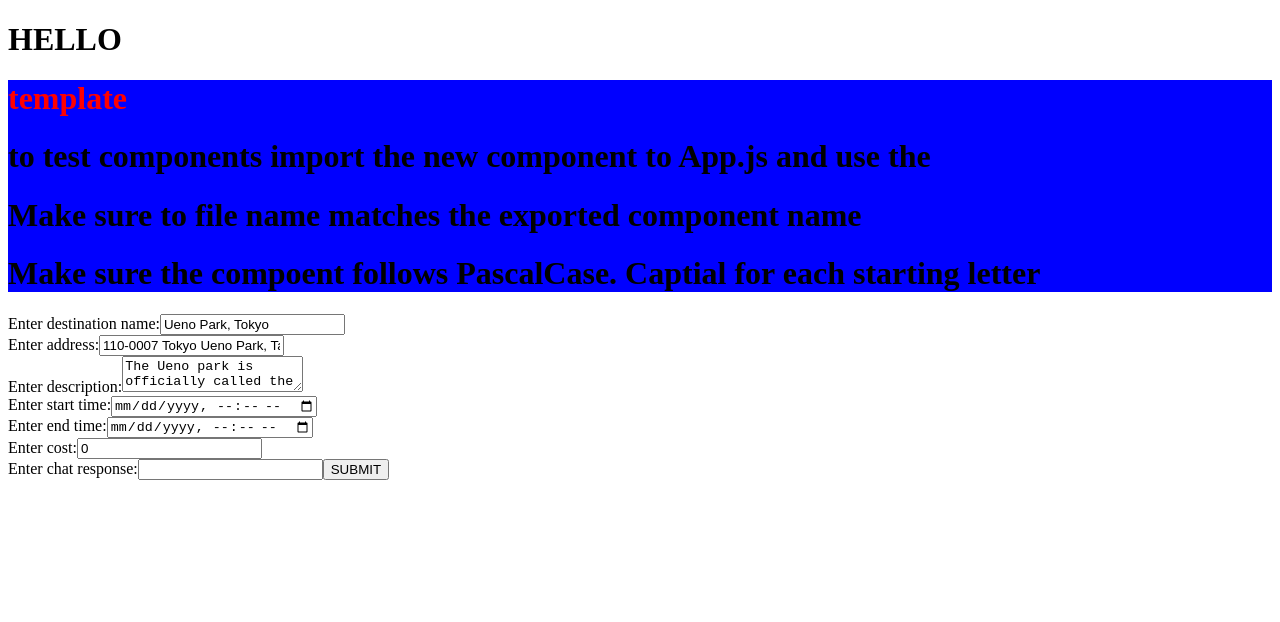
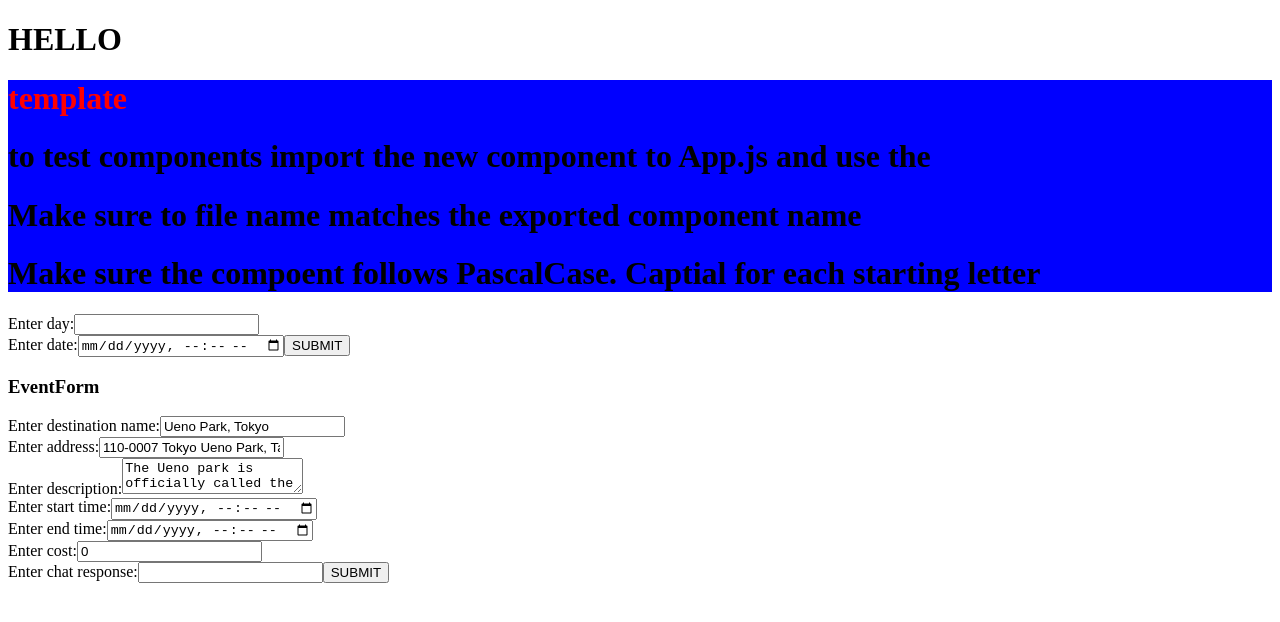
Before and after one commit to Monash-FIT3170/AI_Travel_Plan, a React (Create React App) app in the folder client/: page / in a window 1280 px wide. Shown: the top 622 px of the page. Built offline with nearby package versions, Linux system fonts and the light colour scheme.

Commit message:
feat: nested form for daily itinerary and event

```diff
--- a/client/src/App.js
+++ b/client/src/App.js
@@ -1,13 +1,13 @@
 import Template from "./components/Template";
-// import { MyForm2 } from "./components/StorageDailyItineraryGeneral";
-import { MyForm1 } from "./components/StorageEventGeneral";
+import { MyForm2 } from "./components/StorageDailyItineraryGeneral";
+// import { MyForm1 } from "./components/StorageEventGeneral";
 
 function App() {
   return (
     <div>
       <h1> HELLO </h1>
       <Template></Template>
-      <MyForm1 />
+      <MyForm2 />
     </div>
   );
 }
--- /dev/null
+++ b/client/src/components/StorageDailyItineraryGeneral.jsx
@@ -0,0 +1,62 @@
+import { useState } from "react";
+import { useLocalStorage } from "./LocalStorageGeneric";
+import { mockDaily_Itinerary1, mockTravel_Itinerary1 } from "./MockData";
+import { MyForm1 } from "./StorageEventGeneral";
+
+export const MyForm2 = () => {
+
+
+  const [itinerary, setItinerary, updateValueInLocalStorage] = useLocalStorage("dailyItinerary", mockDaily_Itinerary1);
+  const [eventFormData, setEventFormData]  =useState({});
+
+  updateValueInLocalStorage(mockTravel_Itinerary1);
+
+  const handleChange = (e) => {
+    const { name, value } = e.target;
+    setItinerary((prevEvent) => ({
+      ...prevEvent,
+      [name]: value,
+    }));
+  };
+
+  const handleSubmit = (e) => {
+    e.preventDefault();
+    console.log("event before formatting:", itinerary);
+    const itineraryToStore = {
+      ...itinerary,
+      eventData: eventFormData
+    };
+    console.log("event after formatting:", itineraryToStore);
+  };
+
+
+  return (
+    <div>
+    <form onSubmit={handleSubmit}>
+      <label>
+        Enter day:
+        <input
+          type="number"
+          name="day"
+          value={itinerary.day}
+          onChange={handleChange}
+        />
+      </label>
+      <br></br>
+      <label>
+        Enter date:
+        <input
+          type="datetime-local"
+          name="date"
+          value={itinerary.date}
+          onChange={handleChange}
+        />
+      </label>
+      <button type="submit">SUBMIT</button>
+    </form>
+    <h3>EventForm</h3>
+    <MyForm1 setEventFormData={setEventFormData} />
+    </div>
+  );
+
+};
--- a/client/src/components/StorageEventGeneral.jsx
+++ b/client/src/components/StorageEventGeneral.jsx
@@ -1,7 +1,7 @@
 import { useLocalStorage } from "./LocalStorageGeneric";
 import { mockEvent1 } from "./MockData";
 
-export const MyForm1 = () => {
+export const MyForm1 = ({setEventFormData}) => {
 
   const [event, setEvent, updateValueInLocalStorage] = useLocalStorage("event", mockEvent1);
 
@@ -23,7 +23,7 @@ export const MyForm1 = () => {
     };
     console.log("event after formatting:", eventToStore);
     // setEvent(eventToStore);
-    // setEventFormData(eventToStore);
+    setEventFormData(eventToStore);
     updateValueInLocalStorage(eventToStore);
   };
 
```
